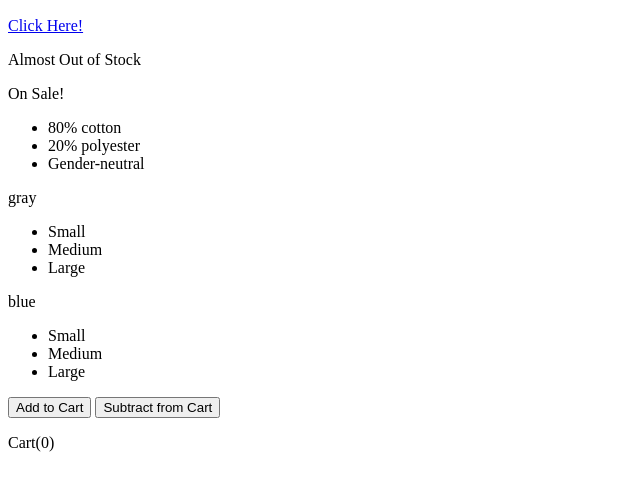
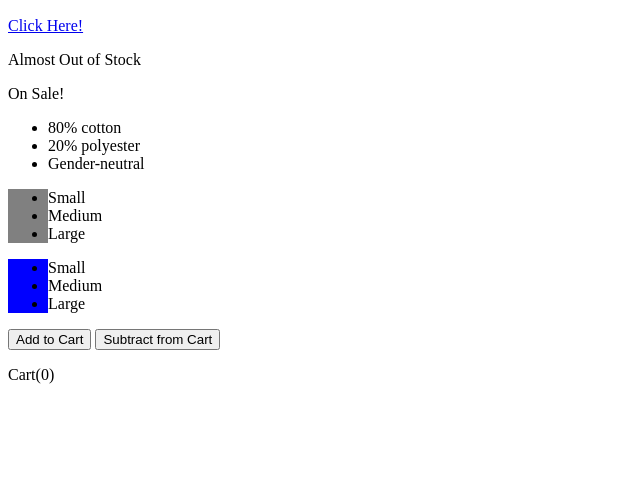
Before and after one commit to Devin-The-Dev/First-Vue_App, a plain HTML site: page index.html in a window 1280 px wide. Shown: the part 250-740 px from the top of the page, without its empty margins (0-640 px from the left). Drawn offline with nearby package versions, Linux system fonts and the light colour scheme.

Commit message:
Added color to hovering elements

```diff
--- a/index.html
+++ b/index.html
@@ -31,13 +31,13 @@
                     <li v-for="detail in details">{{ detail }}</li>
                 </ul>
 
-                <div v-for="variant in variants" :key="variant.variantId">
-                    <p @mouseover="updateProduct(variant.variantImage)">{{ variant.variantColor }}</p>
+                <div v-for="variant in variants" :key="variant.variantId" class="color-box"
+                    :style="{ backgroundColor: variant.variantColor}" @mouseover="updateProduct(variant.variantImage)">
                     <ul>
                         <li v-for="size in sizes">{{ size }}</li>
                     </ul>
                 </div>
-                <button v-on:click="addToCart">Add to Cart</button>
+                <button v-on:click="addToCart" :disabled="!inStock">Add to Cart</button>
                 <button v-on:click="decrementCart">Subtract from Cart</button>
                 <!-- For simple applications, use v-on:click="cart += 1" -->
                 <div class="cart">
--- a/main.js
+++ b/main.js
@@ -4,6 +4,7 @@ var app = new Vue({
         product: 'Socks',
         description: 'They go on your feet',
         image: './socks.jpg',
+        inStock: true,
         anchorWord: 'Click Here!',
         link: 'https://www.freedomskateshop.at/en/accessories/socks/stance-x-deathwish-socks-l-xl?action_ms=1',
         inventory: 10,
--- a/style.css
+++ b/style.css
@@ -0,0 +1,5 @@
+.color-box {
+    width: 40px;
+    /* height: 40px; */
+    margin-top: 5px;
+}
```
